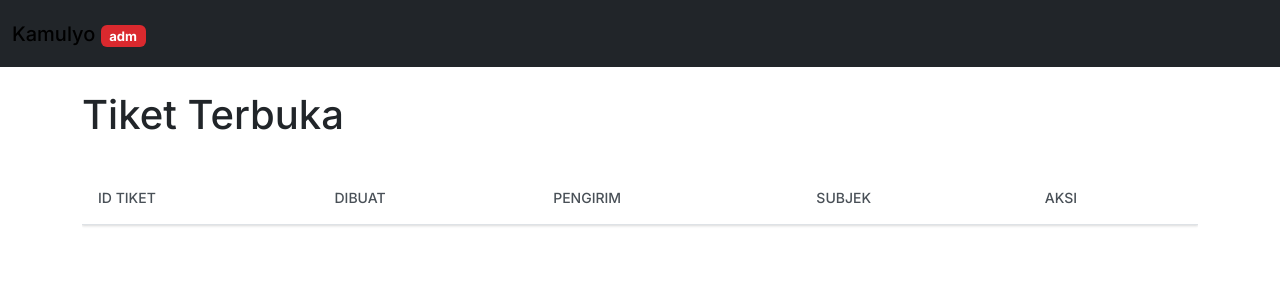
After one commit to lc-at/kamulyo-pelayanan, a Flask app: template app/templates/admin/tabel_tiket.html in a window 1280 px wide. The commit adds this page. Shown: the top 300 px of the page. Run offline with Flask 3, Linux system fonts and the light colour scheme; the template is opened without the code that fills it, so the values that code supplies are empty; parts of the project's set-up code (start-up, migrations or seed data) failed here and were passed over; some libraries are stand-ins or nearby versions.

Commit message:
Fitur daftar tiket
Signed-off-by: Faiz Jazadi <me@lcat.dev>

```diff
--- a/app/templates/admin/base.html
+++ b/app/templates/admin/base.html
@@ -14,7 +14,7 @@
         {% if g.user %}
           <ul class="navbar-nav me-auto">
             {%- macro nav_item(title, ref, ref_is_route=True) -%}
-              {%- set active = (request.endpoint == route) %}
+              {%- set active = (request.endpoint == ref) %}
               <li class="nav-item {% if active %}active{% endif %}>">
                 <a class="nav-link" href="{{ url_for(ref) if ref_is_route else ref }}">
                   {{ title }}
@@ -24,8 +24,8 @@
             {%- endmacro -%}
 
             {{ nav_item('Dasbor', 'admin.dashboard') }}
-            {{ nav_item('Tiket Terbuka', 'main.index') }}
-            {{ nav_item('Tiket Selesai', 'main.index') }}
+            {{ nav_item('Tiket Terbuka', 'admin.tiket_terbuka') }}
+            {{ nav_item('Tiket Selesai', 'admin.tiket_terbuka') }}
 
           </ul>
           <ul class="navbar-nav ms-auto">
--- /dev/null
+++ b/app/templates/admin/tabel_tiket.html
@@ -0,0 +1,32 @@
+{% extends "admin/base.html" %}
+
+{% block container %}
+  <h1>Tiket Terbuka</h1><br/>
+
+  <div class="table-responsive">
+    <table class="table table-striped">
+      <thead>
+        <tr>
+          <th scope="col">ID Tiket</th>
+          <th scope="col">Dibuat</th>
+          <th scope="col">Pengirim</th>
+          <th scope="col">Subjek</th>
+          <th scope="col">Aksi</th>
+        </tr>
+      </thead>
+      <tbody>
+        {%- for tiket in tikets %}
+        <tr>
+          <th scope="row">{{ tiket.public_id }}</th>
+          <td>{{ tiket.tgl_dibuat }}</td>
+          <td>{{ tiket.nama_pengirim }}</td>
+          <td>[{{ tiket.jenis | upper }}] {{ tiket.subjek }}</td>
+          <td>
+            <button class="btn btn-primary btn-sm">Lihat</button>
+          </td>
+        </tr>
+        {% endfor -%}
+      </tbody>
+    </table>
+  </div>
+{% endblock %}
--- a/app/templates/base.html
+++ b/app/templates/base.html
@@ -17,7 +17,7 @@
           <div class="collapse navbar-collapse" id="navbarColor02">
             <ul class="navbar-nav me-auto">
               {%- macro nav_item(title, ref, ref_is_route=True) -%}
-                {%- set active = (request.endpoint == route) %}
+                {%- set active = (request.endpoint == ref) %}
                 <li class="nav-item {% if active %}active{% endif %}>">
                   <a class="nav-link" href="{{ url_for(ref) if ref_is_route else ref }}">
                     {{ title }}
```
Also changed, not shown: app/admin.py (+7 -2 lines), app/models.py (+19 -1 lines), 1 other file.
